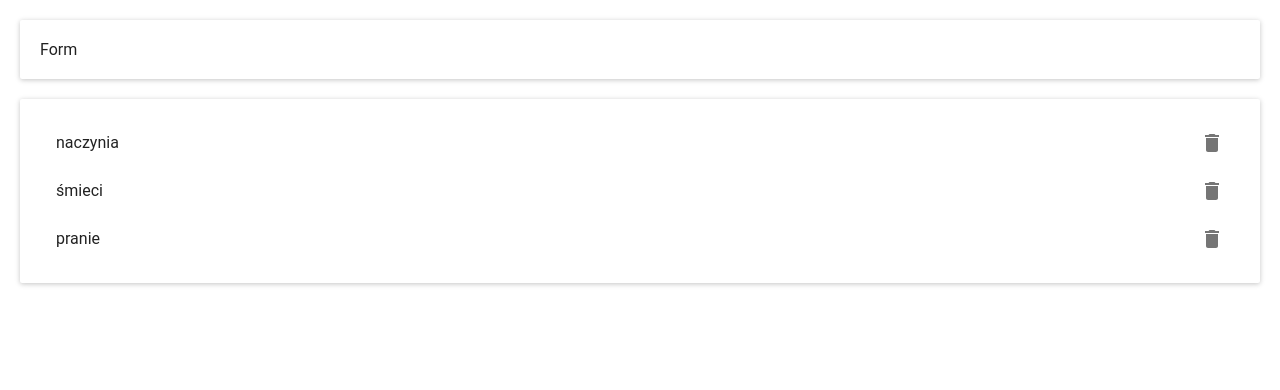
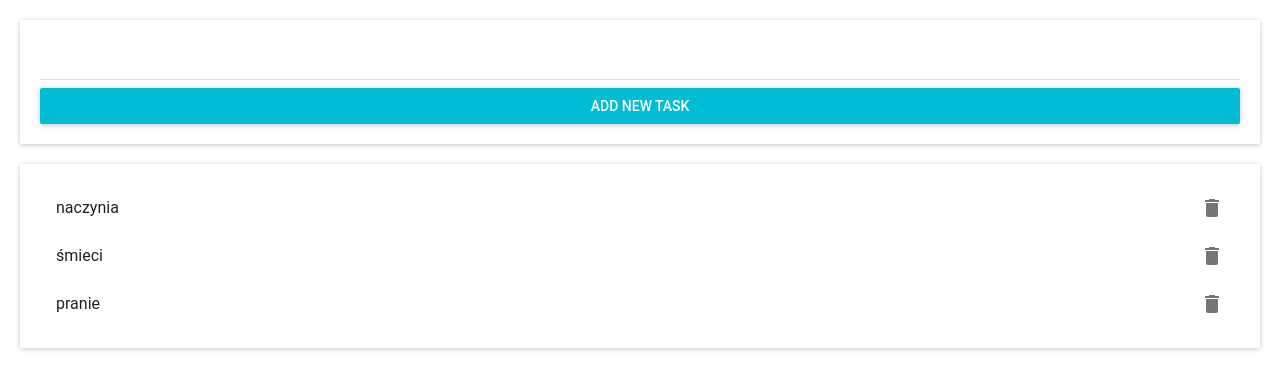
Before and after one commit to agataokolska/to-do-list-app, a React (Create React App) app: page / in a window 1280 px wide. Shown: the top 390 px of the page. Built offline with nearby package versions, Linux system fonts and the light colour scheme.

Commit message:
adding new tasks

```diff
--- a/src/components/ToDo/Form.js
+++ b/src/components/ToDo/Form.js
@@ -1,7 +1,22 @@
 import React from 'react'
+import TextField from 'material-ui/TextField'
+import RaisedButton from 'material-ui/RaisedButton'
 
 const Form = (props) => (
-    <div>Form</div>
+    <div>
+        <TextField
+            value={props.newTaskName}
+            hintText="New task"
+            fullWidth={true}
+            onChange={props.onNewTaskChange}
+        />
+        <RaisedButton
+            label="ADD NEW TASK"
+            primary={true}
+            fullWidth={true}
+            onClick={props.addTask}
+        />
+    </div>
 )
 
 export default Form
--- a/src/components/ToDo/Task.js
+++ b/src/components/ToDo/Task.js
@@ -4,8 +4,8 @@ import Delete from 'material-ui/svg-icons/action/delete'
 
 const Task = (props) => (
     <MenuItem
-    primaryText={props.name}
-    rightIcon={<Delete onClick={props.deleteTask2} />}
+        primaryText={props.name}
+        rightIcon={<Delete onClick={props.deleteTask2} />}
     />
 )
 
--- a/src/components/ToDo/ToDo.js
+++ b/src/components/ToDo/ToDo.js
@@ -9,12 +9,26 @@ class ToDo extends React.Component {
             { name: 'naczynia', uid: '1234' },
             { name: 'śmieci', uid: '2345' },
             { name: 'pranie', uid: '3456' }
-        ]
+        ],
+        newTaskName: ' '
+    }
+    addTask = (taskName) => {
+        const newTask = {
+            name: this.state.newTaskName,
+            uid: Date.now
+        }
+        const newTasks = this.state.tasks.concat(newTask)
+        this.setState({
+            tasks:newTasks
+        })
     }
 
+    onNewTaskChange = (event, value) => this.setState({
+        newTaskName: value
+    })
     deleteTask = (taskUid) => {
         const newTasks = this.state.tasks.filter(task => taskUid !== task.uid)
-        this.setState ({
+        this.setState({
             tasks: newTasks
         })
     }
@@ -22,7 +36,11 @@ class ToDo extends React.Component {
         return (
             <div>
                 <Container>
-                    <Form />
+                    <Form
+                        onNewTaskChange={this.onNewTaskChange}
+                        newTaskName={this.state.newTaskName}
+                        addTask={this.addTask}
+                    />
                 </Container>
                 <Container>
                     <List
```
Also changed, not shown: src/components/ToDo/List.js (+4 -4 lines).
